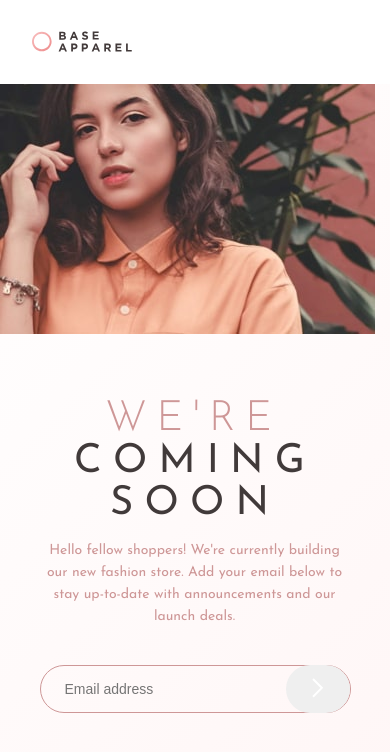
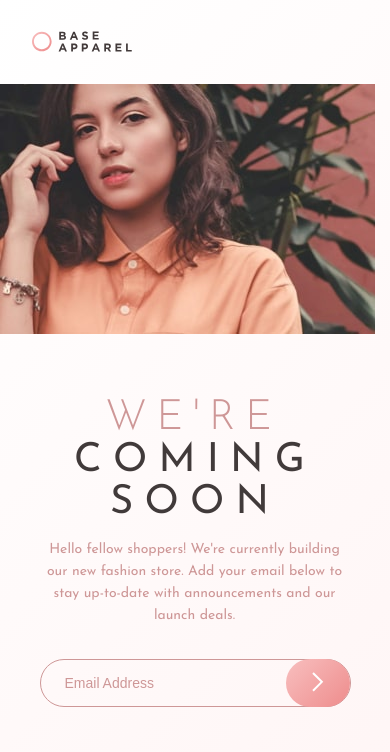
Before and after one commit to JCDMeira/15-Base-Apparel-page, a React (Create React App) app: page / in a window 390 px wide. Shown: the top 752 px of the page. Built offline with nearby package versions, Linux system fonts and the light colour scheme.

Commit message:
Add: mobile style

```diff
--- a/src/Global.js
+++ b/src/Global.js
@@ -27,7 +27,6 @@ export const Conteiner = styled.div`
   width: 100%;
   height: 100vh;
   background-image: linear-gradient(135deg, #fff, #fff5f5);
-
   .logo {
     position: absolute;
     width: 10rem;
@@ -37,8 +36,8 @@ export const Conteiner = styled.div`
   }
 
   .image {
-    margin-top: 8.4rem;
-    margin-bottom: 6.2rem;
+    padding-top: 8.4rem;
+    margin-bottom: 6.1rem;
   }
 
   .info {
@@ -78,7 +77,7 @@ export const Conteiner = styled.div`
     color: #ce9797;
 
     margin-top: 1.5rem;
-    margin-bottom: 3.7rem;
+    margin-bottom: 3.2rem;
     padding: 0 4rem 0 3.9rem;
   }
 `;
--- a/src/components/SendEmail/index.jsx
+++ b/src/components/SendEmail/index.jsx
@@ -6,7 +6,7 @@ import { MyInput } from './style';
 function SendEmail() {
   return (
     <MyInput>
-      <input type="email" placeholder="Email address" />
+      <input id="email" type="email" placeholder="Email Address" />
       <button type="submit">
         <img src={arrow} alt="button" />
       </button>
--- a/src/components/SendEmail/style.js
+++ b/src/components/SendEmail/style.js
@@ -12,7 +12,8 @@ export const MyInput = styled.div`
   display: flex;
   position: relative;
 
-  input {
+  #email {
+    width: 21rem;
     box-shadow: 0 0 0 0;
     border: 0 none;
     outline: 0;
@@ -23,6 +24,11 @@ export const MyInput = styled.div`
 
     color: var(--desaturated-red);
   }
+  #email::placeholder {
+    color: var(--desaturated-red);
+    font-size: 1.4rem;
+    line-height: 1.4rem;
+  }
 
   button {
     border: none;
@@ -32,5 +38,6 @@ export const MyInput = styled.div`
     width: 64px;
     height: 48px;
     border-radius: 3rem;
+    background-image: linear-gradient(135deg, #f8bfbf, #ee8c8c);
   }
 `;
```
